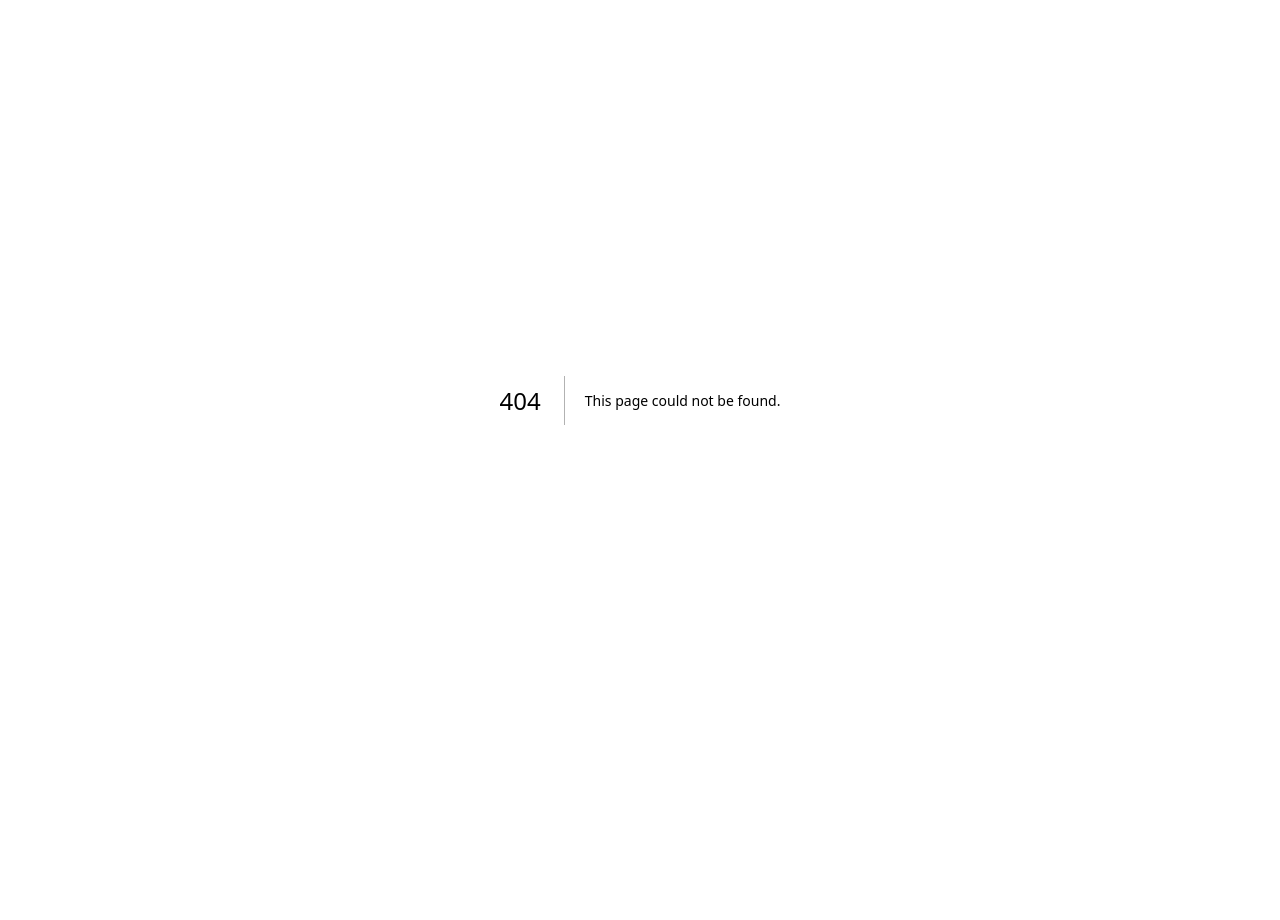
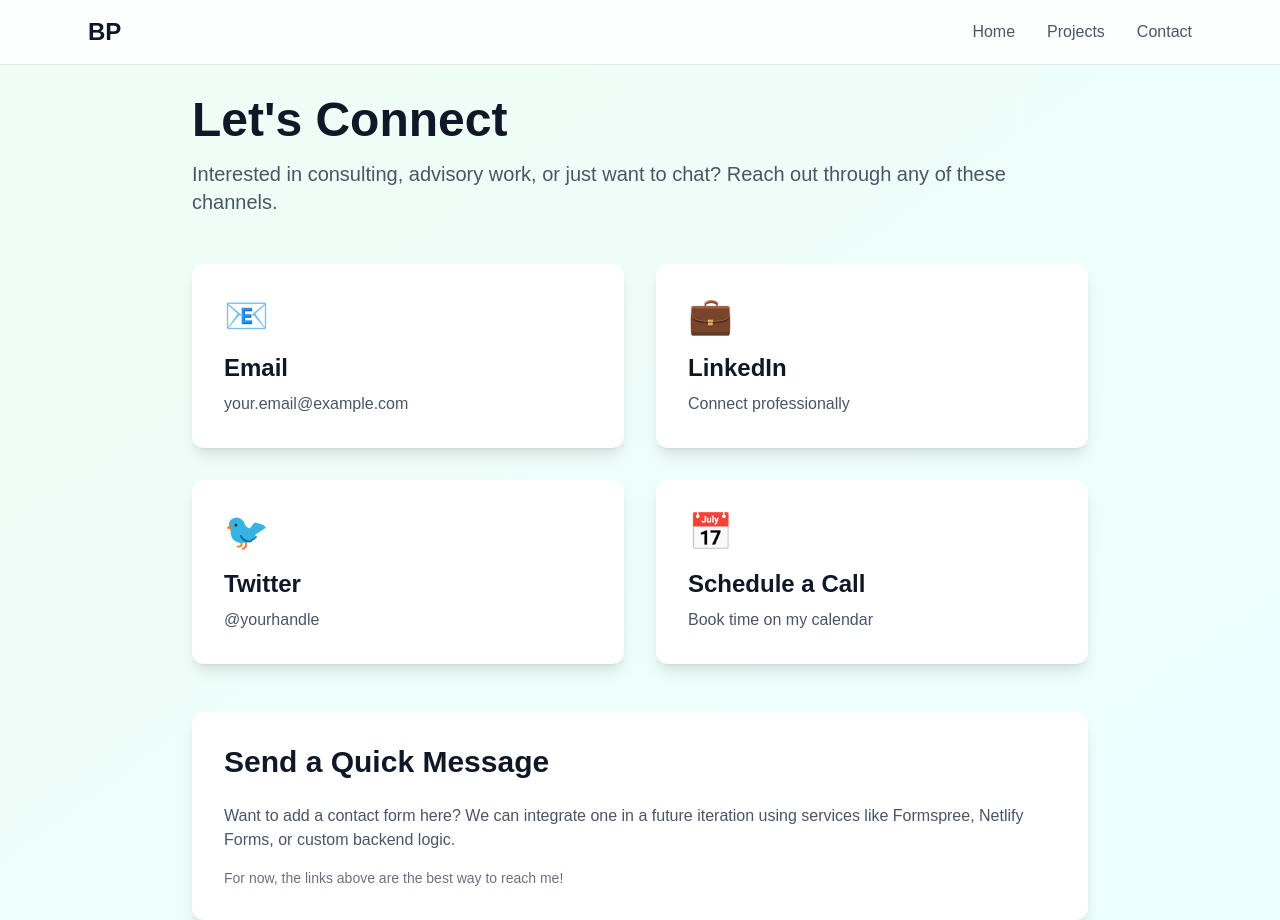
Before and after one commit to bchereskin/personal-website, a Next.js app: page /contact in a window 1280 px wide. Before the commit this address had no page. Before the commit the page ends 800 px from the top, so only its background shows below. Built offline with nearby package versions, Linux system fonts and the light colour scheme.

Commit message:
added contacts page

```diff
--- /dev/null
+++ b/app/contact/page.tsx
@@ -0,0 +1,79 @@
+import Navigation from '@/app/components/Navigation';
+
+export default function Contact() {
+  return (
+    <>
+      <Navigation />
+      <main className="min-h-screen bg-gradient-to-br from-green-50 to-cyan-50 pt-24 px-6">
+        <div className="max-w-4xl mx-auto">
+          <h1 className="text-5xl font-bold text-gray-900 mb-4">
+            Let's Connect
+          </h1>
+          <p className="text-xl text-gray-600 mb-12">
+            Interested in consulting, advisory work, or just want to chat?
+            Reach out through any of these channels.
+          </p>
+
+          <div className="grid md:grid-cols-2 gap-8 mb-12">
+            {/* Email */}
+            <a
+              href="mailto:your.email@example.com"
+              className="bg-white rounded-xl p-8 shadow-lg hover:shadow-xl transition-all hover:scale-105"
+            >
+              <div className="text-4xl mb-4">📧</div>
+              <h3 className="text-2xl font-bold text-gray-900 mb-2">Email</h3>
+              <p className="text-gray-600">your.email@example.com</p>
+            </a>
+
+            {/* LinkedIn */}
+            <a
+              href="https://linkedin.com/in/yourprofile"
+              target="_blank"
+              className="bg-white rounded-xl p-8 shadow-lg hover:shadow-xl transition-all hover:scale-105"
+            >
+              <div className="text-4xl mb-4">💼</div>
+              <h3 className="text-2xl font-bold text-gray-900 mb-2">LinkedIn</h3>
+              <p className="text-gray-600">Connect professionally</p>
+            </a>
+
+            {/* Twitter/X */}
+            <a
+              href="https://twitter.com/yourhandle"
+              target="_blank"
+              className="bg-white rounded-xl p-8 shadow-lg hover:shadow-xl transition-all hover:scale-105"
+            >
+              <div className="text-4xl mb-4">🐦</div>
+              <h3 className="text-2xl font-bold text-gray-900 mb-2">Twitter</h3>
+              <p className="text-gray-600">@yourhandle</p>
+            </a>
+
+            {/* Schedule */}
+            <a
+              href="https://calendly.com/yourlink"
+              target="_blank"
+              className="bg-white rounded-xl p-8 shadow-lg hover:shadow-xl transition-all hover:scale-105"
+            >
+              <div className="text-4xl mb-4">📅</div>
+              <h3 className="text-2xl font-bold text-gray-900 mb-2">Schedule a Call</h3>
+              <p className="text-gray-600">Book time on my calendar</p>
+            </a>
+          </div>
+
+          {/* Optional: Simple contact form placeholder */}
+          <div className="bg-white rounded-xl p-8 shadow-lg">
+            <h2 className="text-3xl font-bold text-gray-900 mb-6">
+              Send a Quick Message
+            </h2>
+            <p className="text-gray-600 mb-4">
+              Want to add a contact form here? We can integrate one in a future iteration
+              using services like Formspree, Netlify Forms, or custom backend logic.
+            </p>
+            <p className="text-sm text-gray-500">
+              For now, the links above are the best way to reach me!
+            </p>
+          </div>
+        </div>
+      </main>
+    </>
+  );
+}
```
